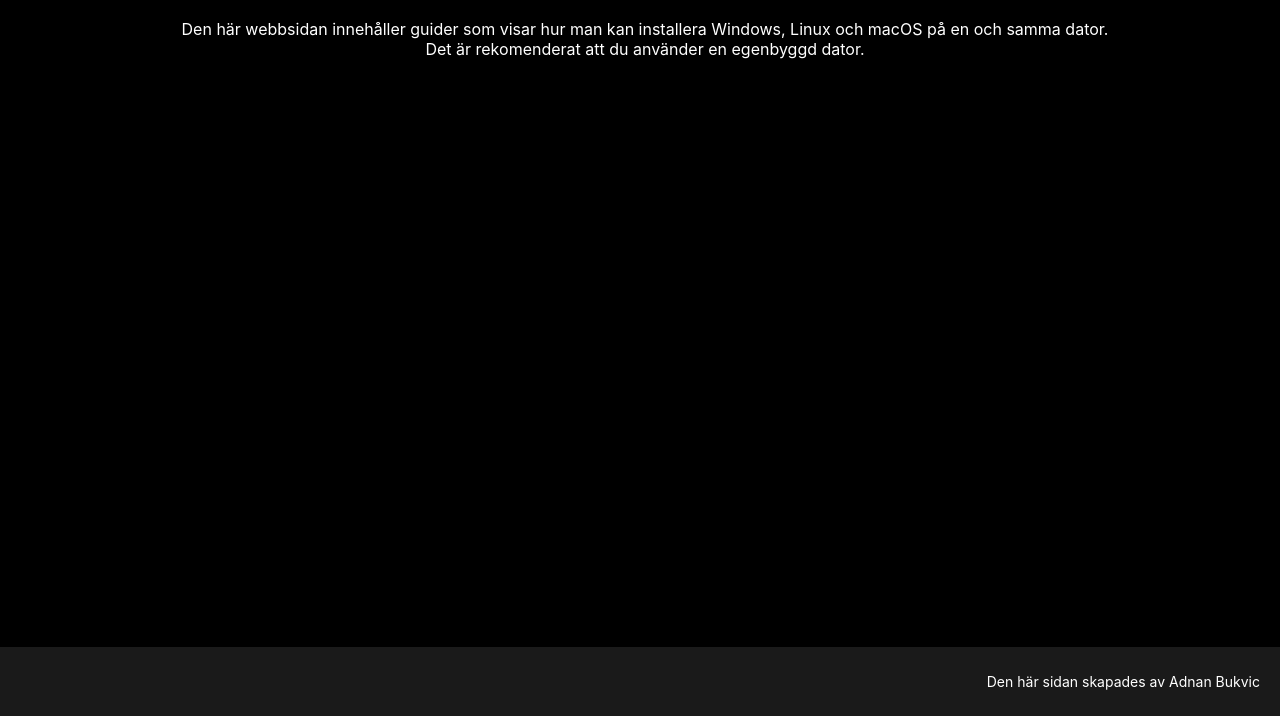
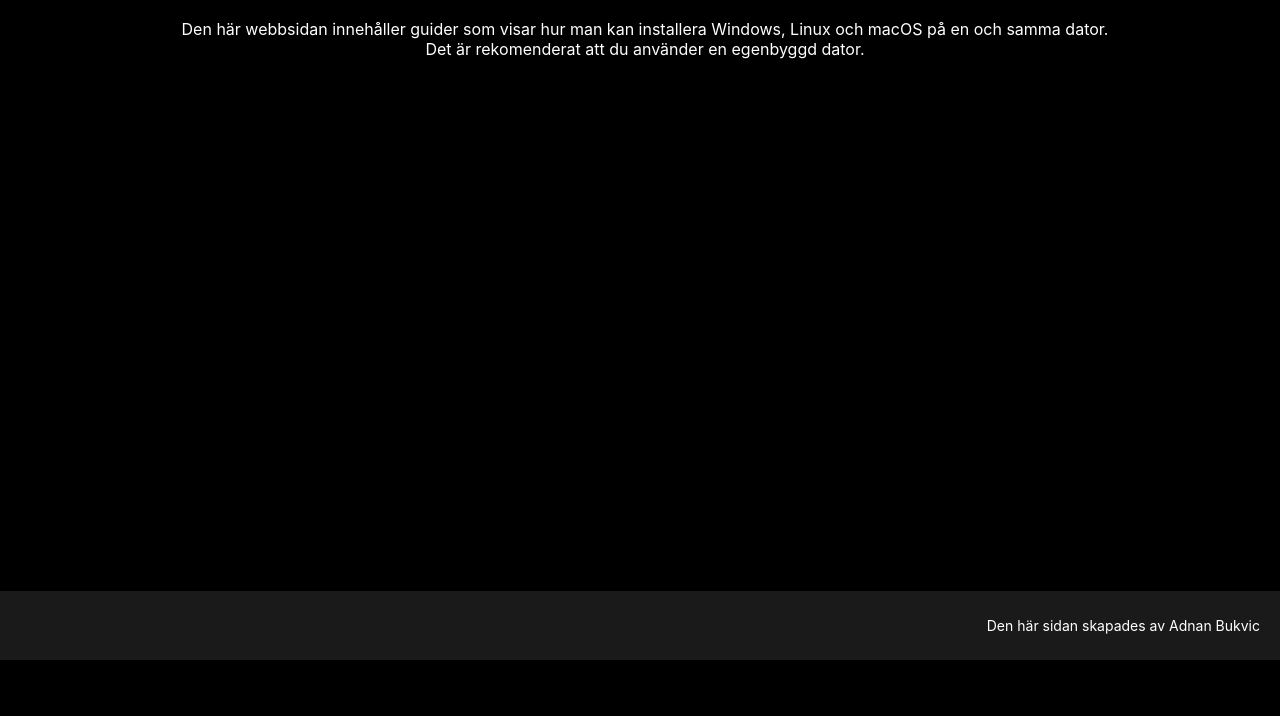
Before and after one commit to maybearidan/Gymnasiearbete, a plain HTML site: page index.html in a window 1280 px wide. Shown: the part 127-843 px from the top of the page. After the commit the page ends 800 px from the top, so only its background shows below. Drawn offline with Linux system fonts and the light colour scheme.

Commit message:
Uppdatering för stilfilen

```diff
--- a/style/styles.css
+++ b/style/styles.css
@@ -66,7 +66,7 @@ header > a{
 main{
     grid-area: main;
     text-align: left;
-    min-height: 90vh;
+    min-height: 83vh;
     text-align: center;
     color: white;
 }
```
